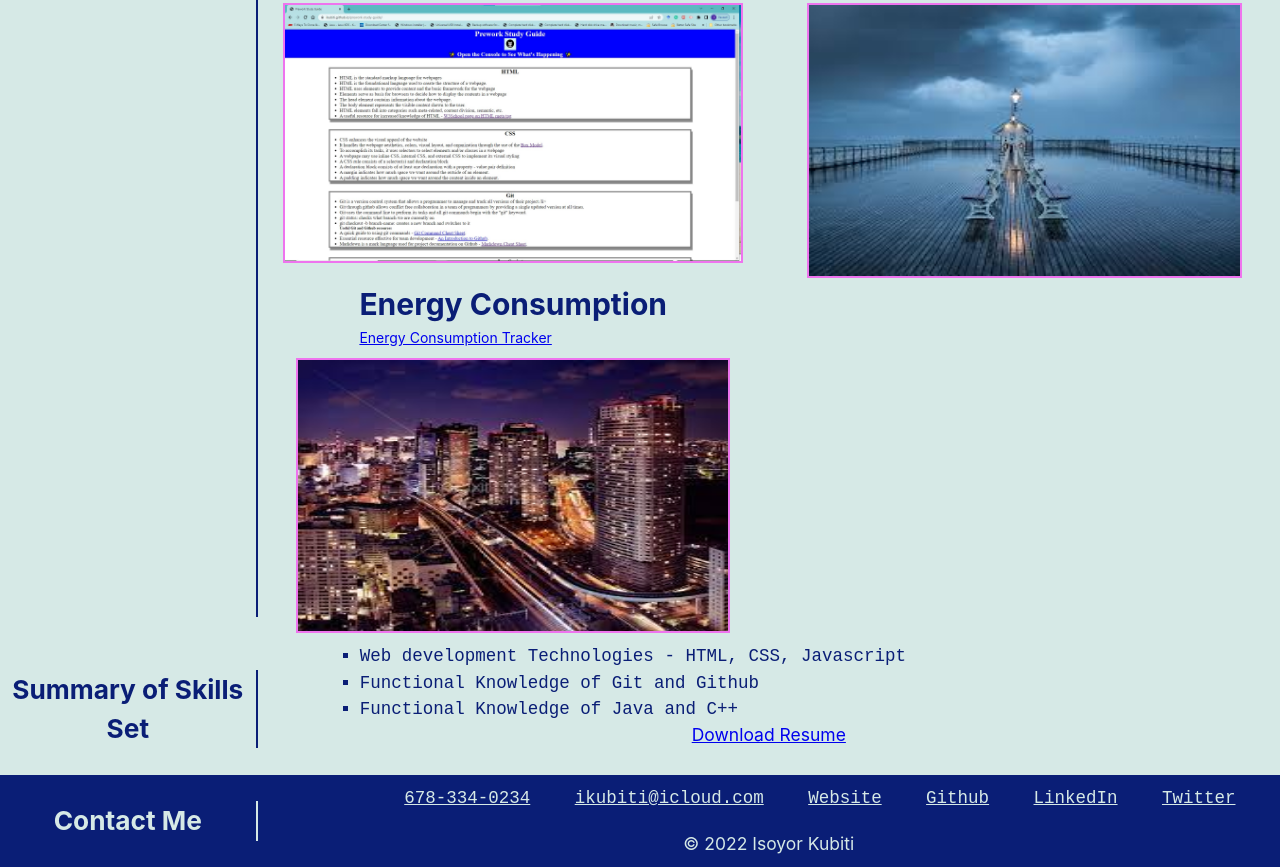
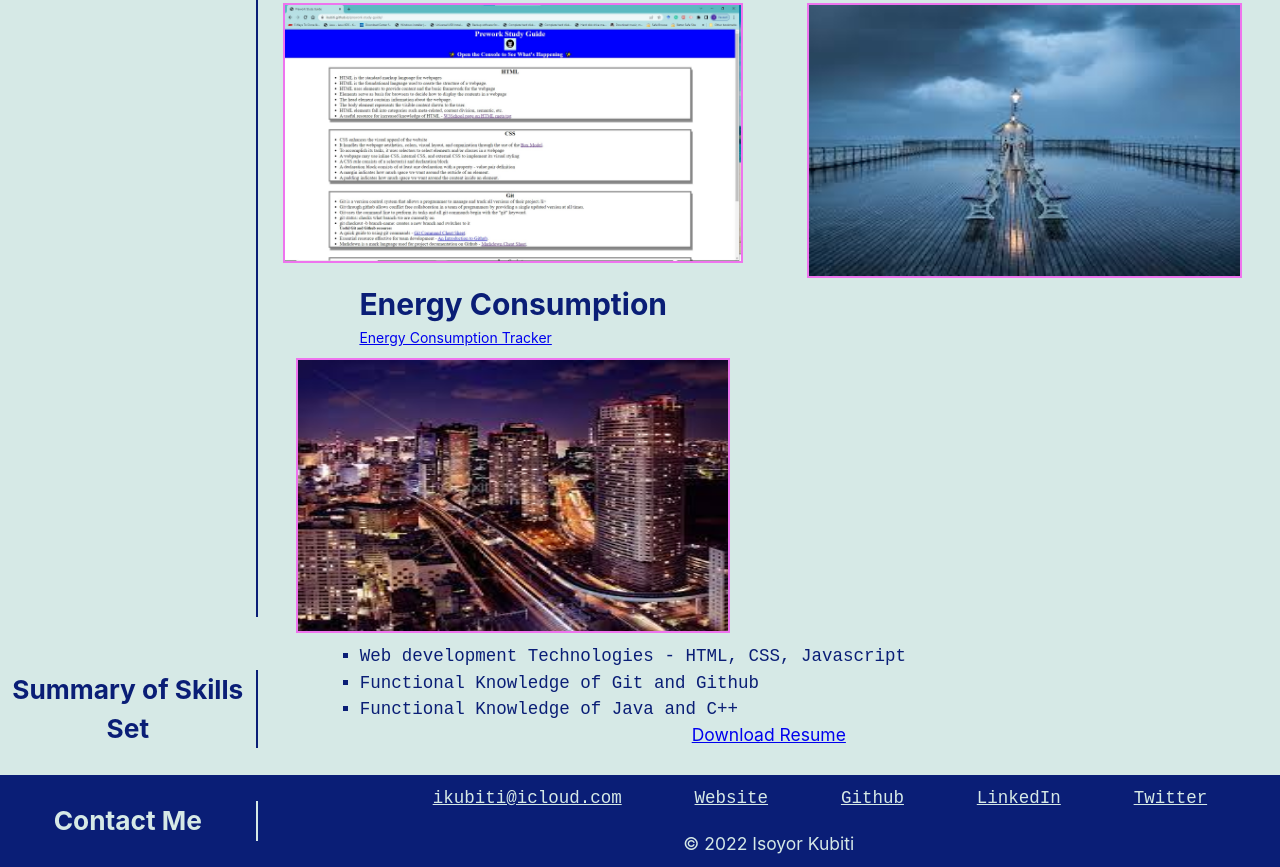
Before and after one commit to ikubiti/ikubiti-portfolio, a plain HTML site: page index.html in a window 1280 px wide. Shown: the part 1473-2340 px from the top of the page. Drawn offline with Linux system fonts and the light colour scheme.

Commit message:
edited html to improve privacy

```diff
--- a/index.html
+++ b/index.html
@@ -211,7 +211,6 @@
 
         <section>
             <ul>
-                <li><a href="#contact-me">678-334-0234</a></li>
                 <li><a href="mailto:ikubiti@icloud.com">ikubiti@icloud.com</a></li>
                 <li><a href="#contact-me">Website</a></li>
                 <li><a href="https://github.com/ikubiti">Github</a></li>
```
